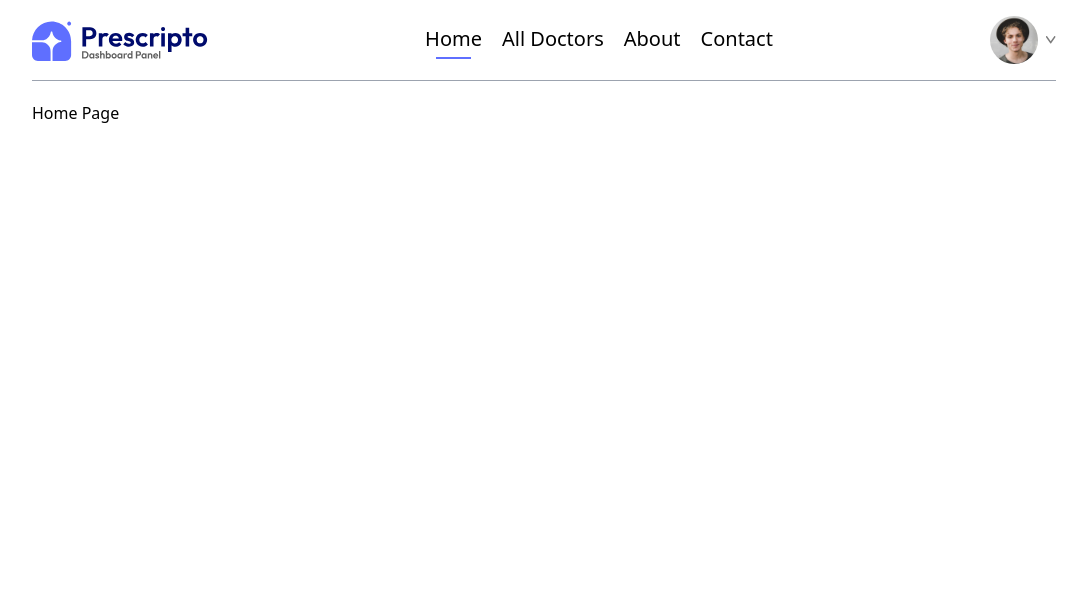
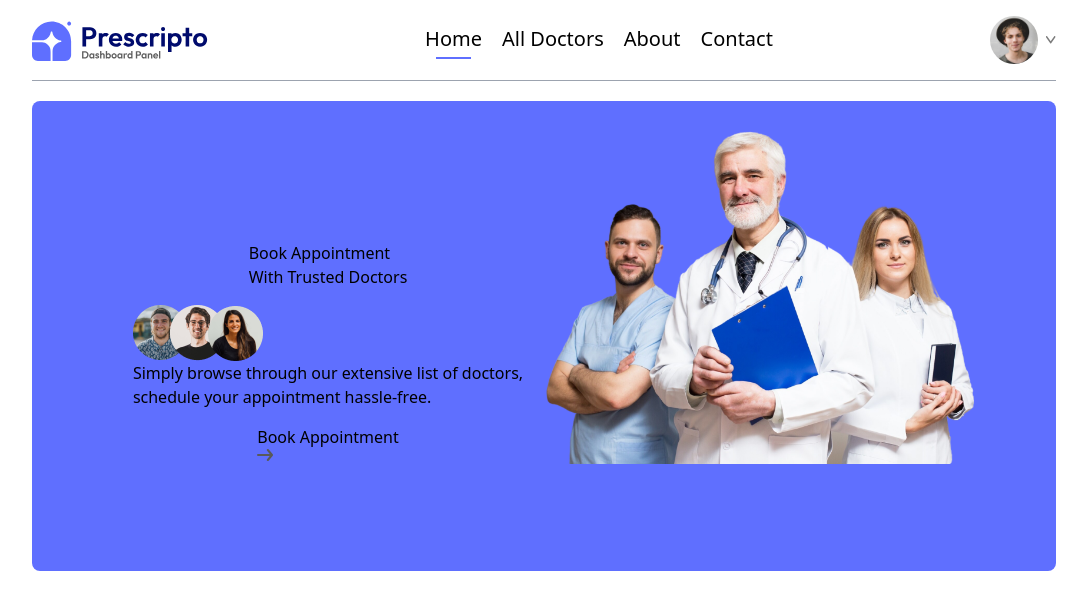
Before and after one commit to jim2107054/MERN_Projects, a React (Vite) app in the folder Prescripto/frontend/: page / in a window 1280 px wide. Shown: the top 610 px of the page, without its empty margins (96-1183 px from the left). Built offline with nearby package versions, Linux system fonts and the light colour scheme.

Commit message:
header page

```diff
--- a/Prescripto/frontend/src/components/Header.jsx
+++ b/Prescripto/frontend/src/components/Header.jsx
@@ -1,8 +1,27 @@
 import React from 'react'
+import { assets } from '../assets/assets'
 
 const Header = () => {
   return (
-    <div>Header</div>
+    <div className='flex flex-col md:flex-row flex-wrap bg-primary rounded-lg px-6 py-3 md:px-10 lg:px-20'>
+        {/*------------Left Side-------------*/}
+        <div className="md:w-1/2 flex flex-col items-center justify-center gap-4 py-10 m-auto md:py-[10vw] md:mb-[-30px]">
+            <p>Book Appointment <br/> With Trusted Doctors</p>
+            <div className="">
+                <img src={assets.group_profiles} alt="" />
+                <p className="">
+                    Simply browse through our extensive list of doctors, <br/> schedule your appointment hassle-free.
+                </p>
+            </div>
+            <a href=''>
+                Book Appointment <img src={assets.arrow_icon} alt="" className="" />
+            </a>
+        </div>
+        {/*-----------Right Side-------------*/}
+        <div className="md:w-1/2">
+            <img src={assets.header_img} alt="" />
+        </div>
+    </div>
   )
 }
 
--- a/Prescripto/frontend/src/components/Navbar.jsx
+++ b/Prescripto/frontend/src/components/Navbar.jsx
@@ -12,7 +12,7 @@ const Navbar = () => {
 
   const handleLogout = () => {
     setToken(false);
-
+    navigate('/')
   }
 
   return (
--- a/Prescripto/frontend/src/pages/Home.jsx
+++ b/Prescripto/frontend/src/pages/Home.jsx
@@ -1,9 +1,10 @@
 import React from 'react'
+import Header from '../components/Header'
 
 const Home = () => {
   return (
     <div>
-        Home Page
+        <Header/>
     </div>
   )
 }
```
Also changed, not shown: Prescripto/frontend/src/assets/assets.js (+78 -1 lines).
